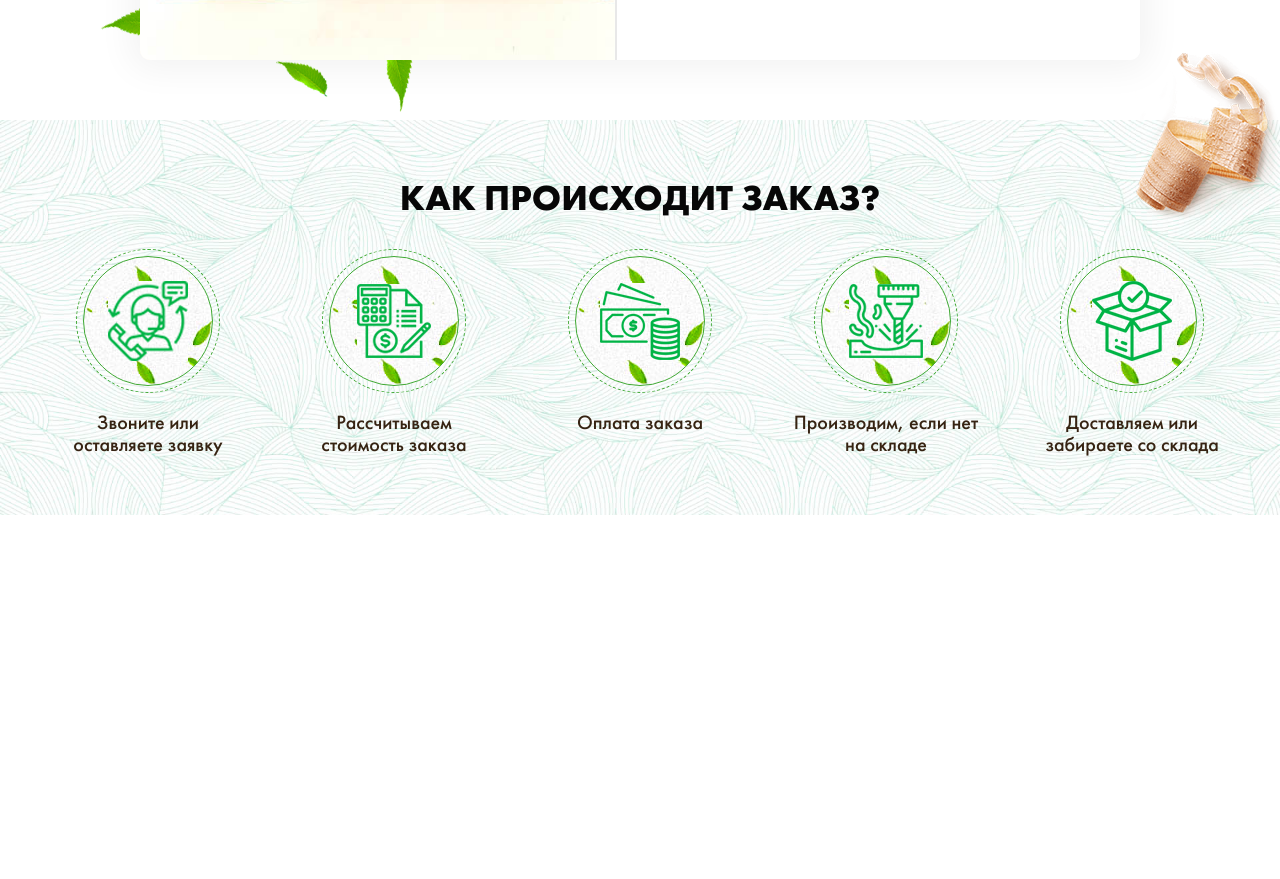
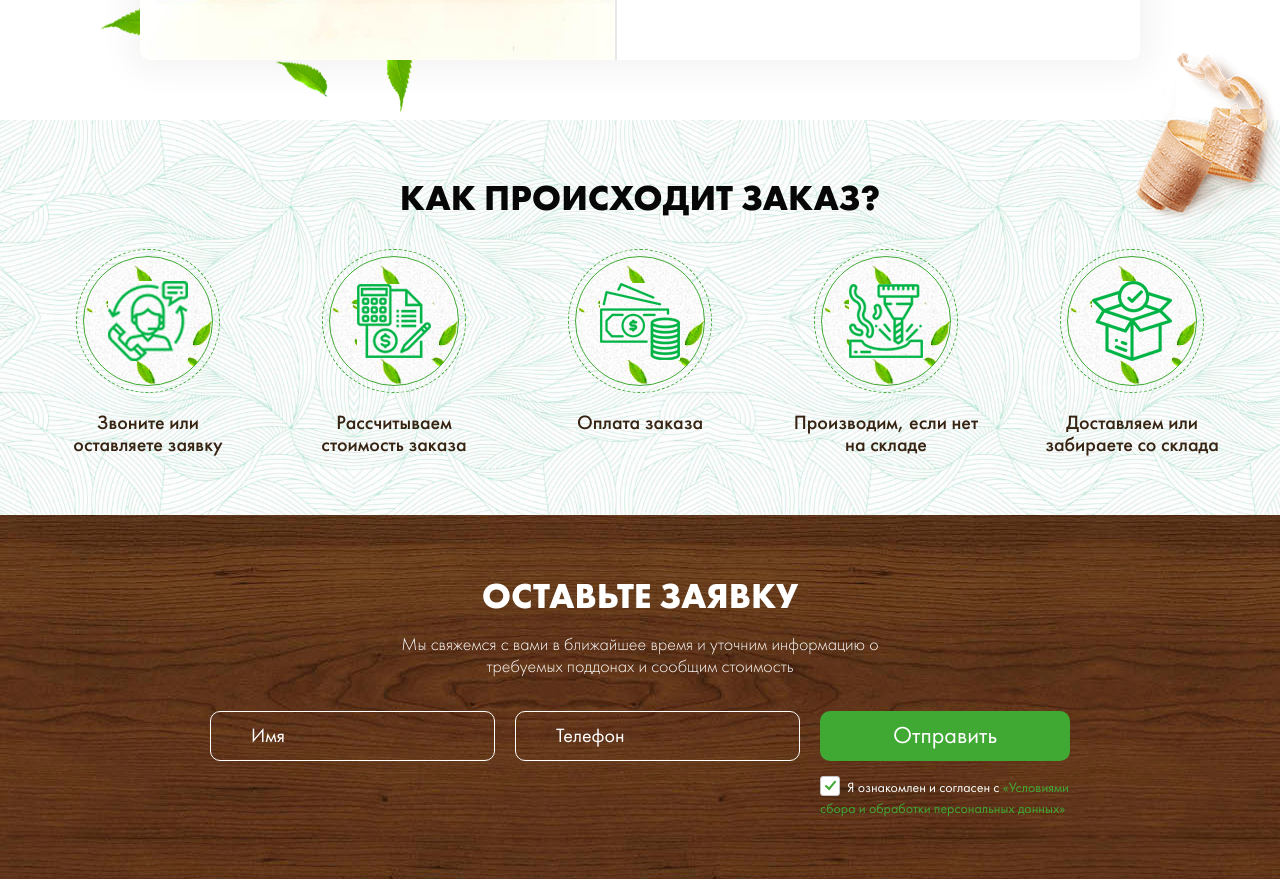
Before and after one commit to AlexKobiliansky/pallets, a website: page app/index.html in a window 1280 px wide. Shown: the part 1681-2560 px from the top of the page. Before the commit the page ends 2196 px from the top, so only its background shows below. Drawn offline with Linux system fonts and the light colour scheme.

Commit message:
section dark-form complete

```diff
--- a/app/index.html
+++ b/app/index.html
@@ -351,6 +351,46 @@
 		</div>
 	</section>
 	<!-- ======= SECTION HOW END ======= -->
+
+	<!-- ======= SECTION FORM START ======= -->
+	<section class="s-form" style="background-image: url('img/bg-darkform.jpg');">
+		<div class="container">
+			<form class="contact-form body-form dark-form">
+
+				<!-- Hidden Required Fields -->
+				<input type="hidden" name="project_name" value="Поддоны Ленинградской области">
+				<input type="hidden" name="admin_email" value="alexey.kobilianskiy@gmail.com">
+				<input type="hidden" name="form_subject" value="Заявка с сайта Поддоны Ленинградской области">
+				<!-- END Hidden Required Fields -->
+
+
+				<h3>Оставьте заявку</h3>
+				<p>Мы свяжемся с вами в ближайшее время и уточним информацию о требуемых поддонах и сообщим стоимость </p>
+
+				<div class="form-labels-wrap">
+					<label>
+						<input type="text" placeholder="Имя" name="Имя" autocomplete="off" data-validation="custom"
+							   data-validation-regexp="^[a-zA-Zа-яА-Я ]{1,20}$"
+							   data-validation-error-msg="* Укажите ваше имя">
+					</label>
+					<label>
+						<input type="text" class="user-phone" name="Телефон" placeholder="Телефон"
+							   autocomplete="off" data-validation="custom"
+							   data-validation-regexp="\([0-9]{3}\)\s[0-9]{3}-[0-9]{2}-[0-9]{2}"
+							   data-validation-error-msg="* Укажите ваш телефон">
+					</label>
+
+					<div class="btn-wrap">
+						<button type="submit" class="btn">Отправить</button>
+						<label class="label-checkbox">
+							<input type="checkbox" required checked> <span>Я ознакомлен и согласен с <a href="#0">«Условиями сбора и обработки персональных данных»</a></span>
+						</label>
+					</div>
+				</div>
+			</form>
+		</div>
+	</section>
+	<!-- ======= SECTION FORM END ======= -->
 </div>
 
 
--- a/app/sass/base/_media.sass
+++ b/app/sass/base/_media.sass
@@ -227,6 +227,10 @@
   .scobs-img
     bottom: -20px
 
+  .s-how
+    background-repeat: repeat-y
+    background-size: inherit
+
   .how-item
     width: 100%
     margin-bottom: 50px
--- a/app/sass/layout/_s-form.sass
+++ b/app/sass/layout/_s-form.sass
@@ -40,6 +40,20 @@ form
         color: red!important
   .help-block
     display: none
+  &.dark-form
+    color: #fff
+    input[type="text"]
+      background-color: transparent
+      color: #fff
+      border-color: #fff
+      &::placeholder
+        color: #fff
+    .btn
+      &:hover
+        background-color: darken($accent, 5%)
+        border-color: darken($accent, 5%)
+        color: #fff
+
 
 
 
```
Also changed, not shown: app/css/main.min.css, app/img/bg-darkform.jpg (added).
